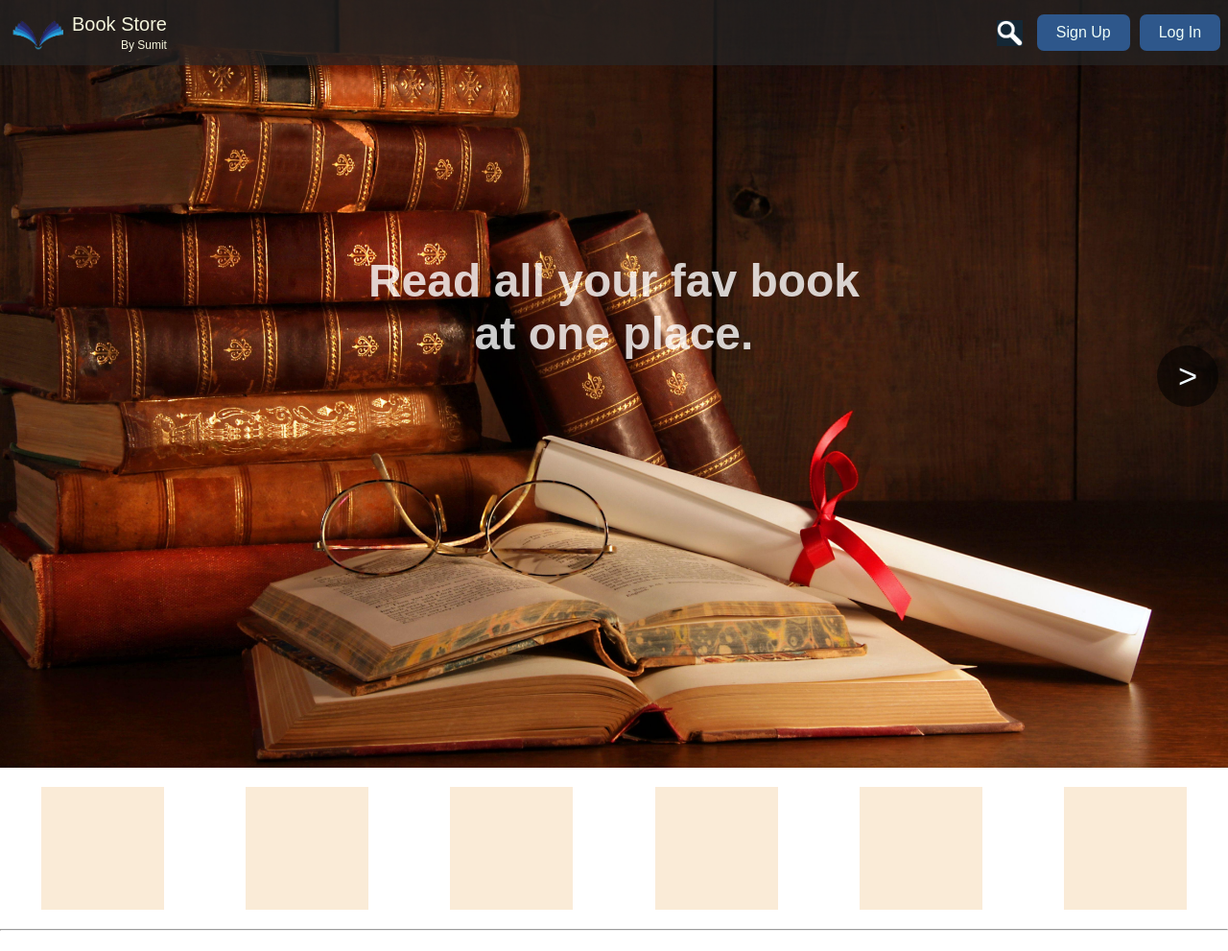
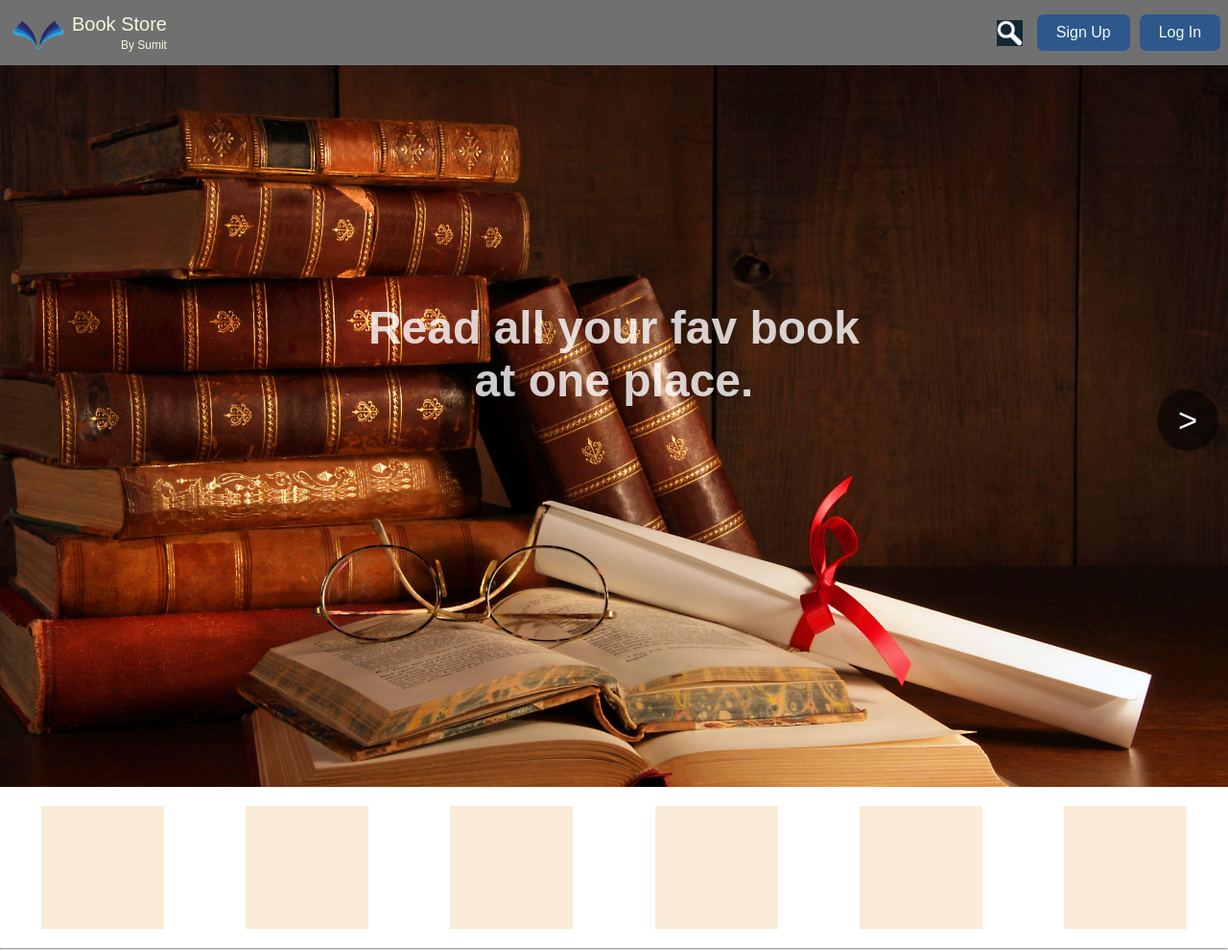
Before and after one commit to Riosumit/book_store, a Django app: page /store/ in a window 1280 px wide. Shown: the top 991 px of the page at 96% size. Run offline with Django 4.2, Linux system fonts and the light colour scheme; data comes from the database, SQL or seed files in the repository; parts of the project's set-up code (start-up, migrations or seed data) failed here and were passed over.

Commit message:
some small changes

```diff
--- a/static/css/style.css
+++ b/static/css/style.css
@@ -25,9 +25,9 @@ nav{
     justify-content: space-between;
     align-items: center;
     padding: 10px;
-    position: fixed;
     top: 0px;
     z-index: 5;
+    height: 6vh;
 }
 .name a{
     display: flex;
@@ -141,7 +141,7 @@ nav{
 }
 .slider{
     width: 100vw;
-    height: 100vh;
+    height: 94vh;
     /* margin: 30px auto; */
     overflow: hidden;
 }
```
